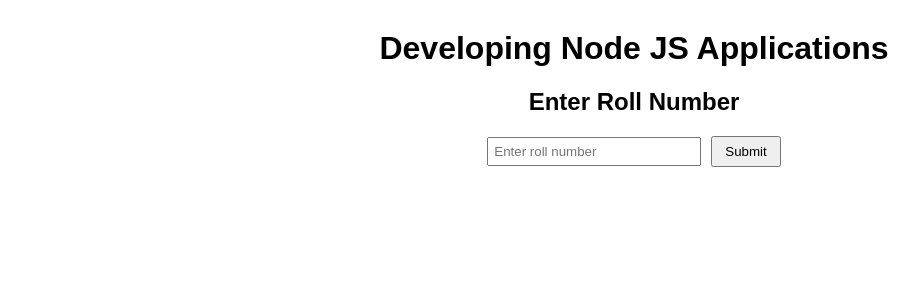
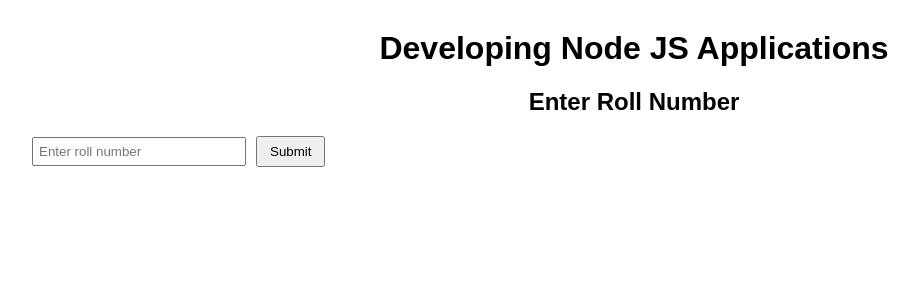
Before and after one commit to jiteshbhatia9302/Examination, a Next.js app: page / in a window 1280 px wide. Shown: the top 300 px of the page, without its empty margins (6-925 px from the left). Built offline with nearby package versions, Linux system fonts and the light colour scheme.

Commit message:
Update index.js

```diff
--- a/pages/index.js
+++ b/pages/index.js
@@ -22,9 +22,9 @@ export default function Home() {
   };
 
   return (
-    <div style={{ fontFamily: "Arial, sans-serif", margin: "30px", textAlign: "center" }}>
-    <h1>Developing Node JS Applications</h1>
-    <h2>Enter Roll Number</h2>
+    <div style={{ fontFamily: "Arial, sans-serif", margin: "30px" }}>
+    <h1 style={{ textAlign: "center" }}>Developing Node JS Applications</h1>
+    <h2 style={{ textAlign: "center" }}>Enter Roll Number</h2>
       <form onSubmit={handleSubmit} style={{ marginBottom: "20px" }}>
         <input
           type="number"
```
